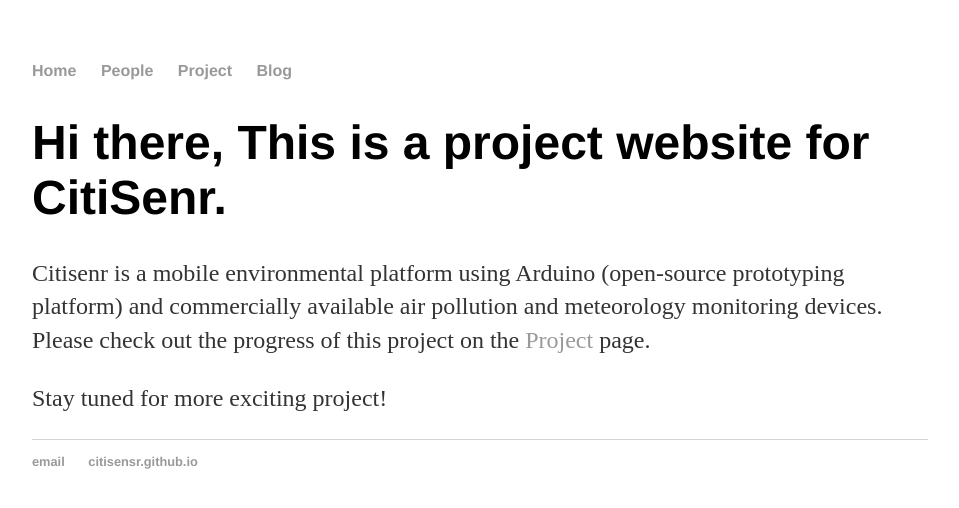
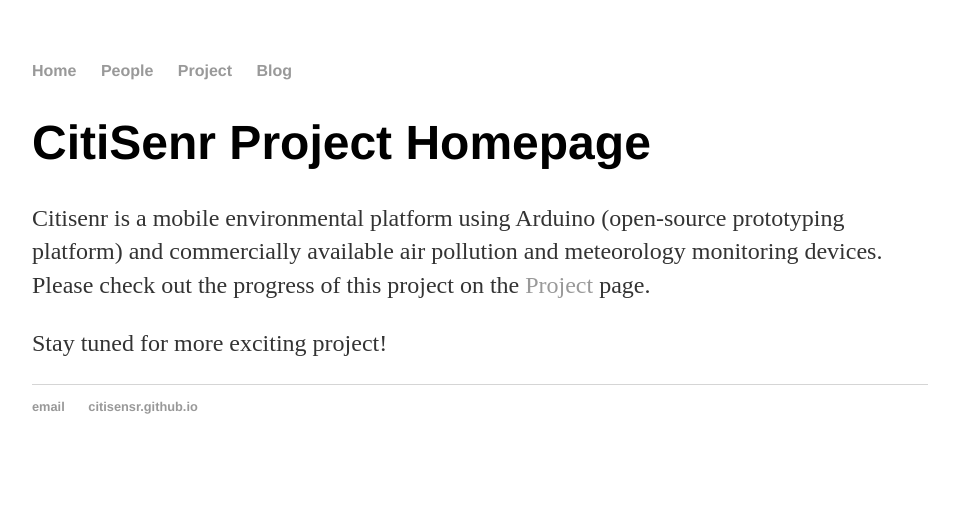
Before and after one commit to citisensr/citisensr, a Jekyll site: the page built from index.html, in a window 1280 px wide. Shown: the top 508 px of the page, without its empty margins (160-1119 px from the left). Built offline with Jekyll 4.4.1, drawn with Linux system fonts in a browser that asks for light colours.

Commit message:
Update index.html

```diff
--- a/index.html
+++ b/index.html
@@ -3,7 +3,7 @@
 title: CitiSenr Project Homepage
 ---
 <div class="blurb">
-	<h1>Hi there, This is a project website for CitiSenr.</h1>
+	<h1>CitiSenr Project Homepage</h1>
 	<p>Citisenr is a mobile environmental platform using Arduino (open-source prototyping platform) and commercially available air pollution and meteorology monitoring devices.
 	Please check out the progress of this project on the <a href="/project">Project</a> page.</p>
 	<p> Stay tuned for more exciting project!</p>
```
